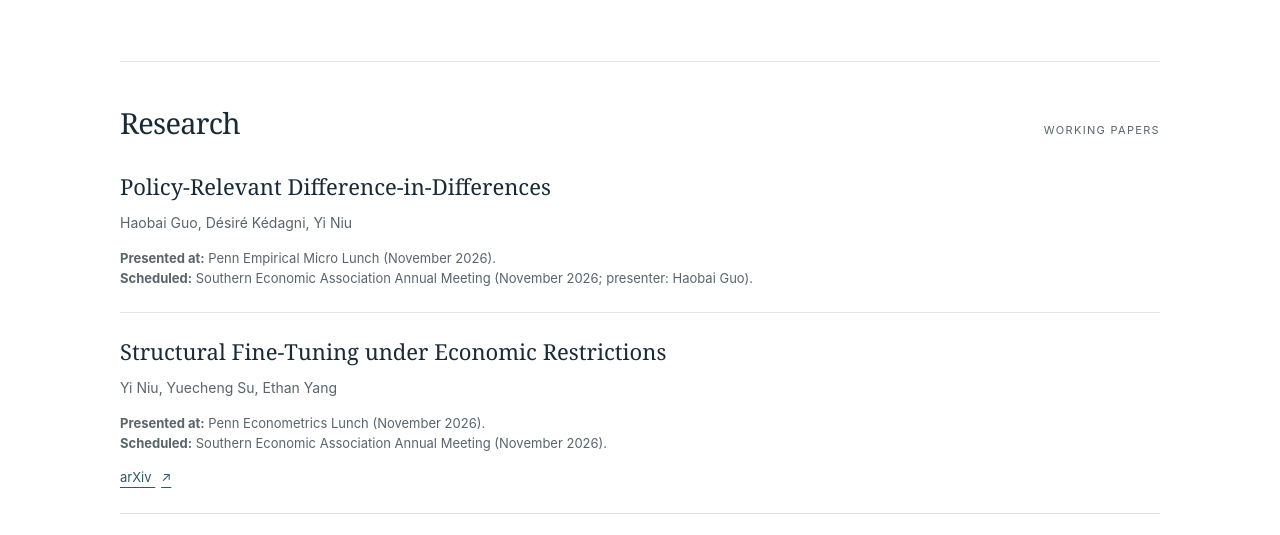
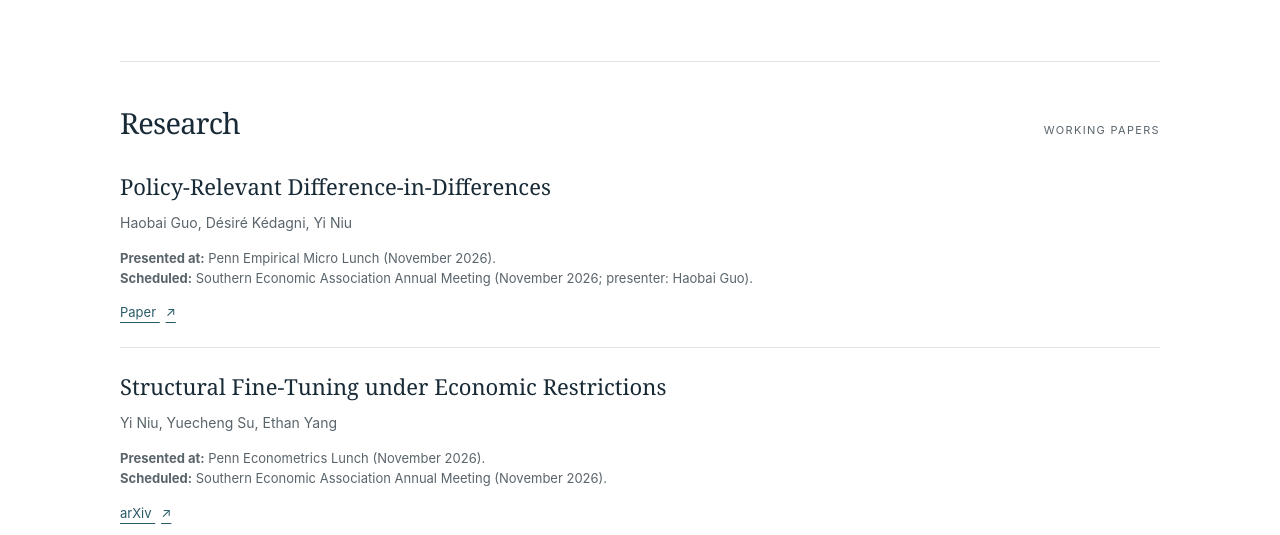
Before and after one commit to YiNiu-bot/yiniu-bot.github.io, a plain HTML site: page index.html in a window 1280 px wide. Shown: the part 540-1075 px from the top of the page. Drawn offline with Linux system fonts and the light colour scheme.

Commit message:
Link Policy-Relevant Difference-in-Differences paper

```diff
--- a/index.html
+++ b/index.html
@@ -23,6 +23,7 @@
         <h3>Policy-Relevant Difference-in-Differences</h3>
         <p class="author">Haobai Guo, Désiré Kédagni, Yi Niu</p>
         <p class="paper-venues"><strong>Presented at:</strong> Penn Empirical Micro Lunch (November 2026).<br><strong>Scheduled:</strong> Southern Economic Association Annual Meeting (November 2026; presenter: Haobai Guo).</p>
+        <div class="paper-links"><a href="https://drive.google.com/file/d/1jRwG3HDEUN705UO4uMNkBNeGe6AZPr4g/view">Paper <span aria-hidden="true">↗</span></a></div>
       </article>
       <article class="paper">
         <h3>Structural Fine-Tuning under Economic Restrictions</h3>
```
Also changed, not shown: 1 other file.
